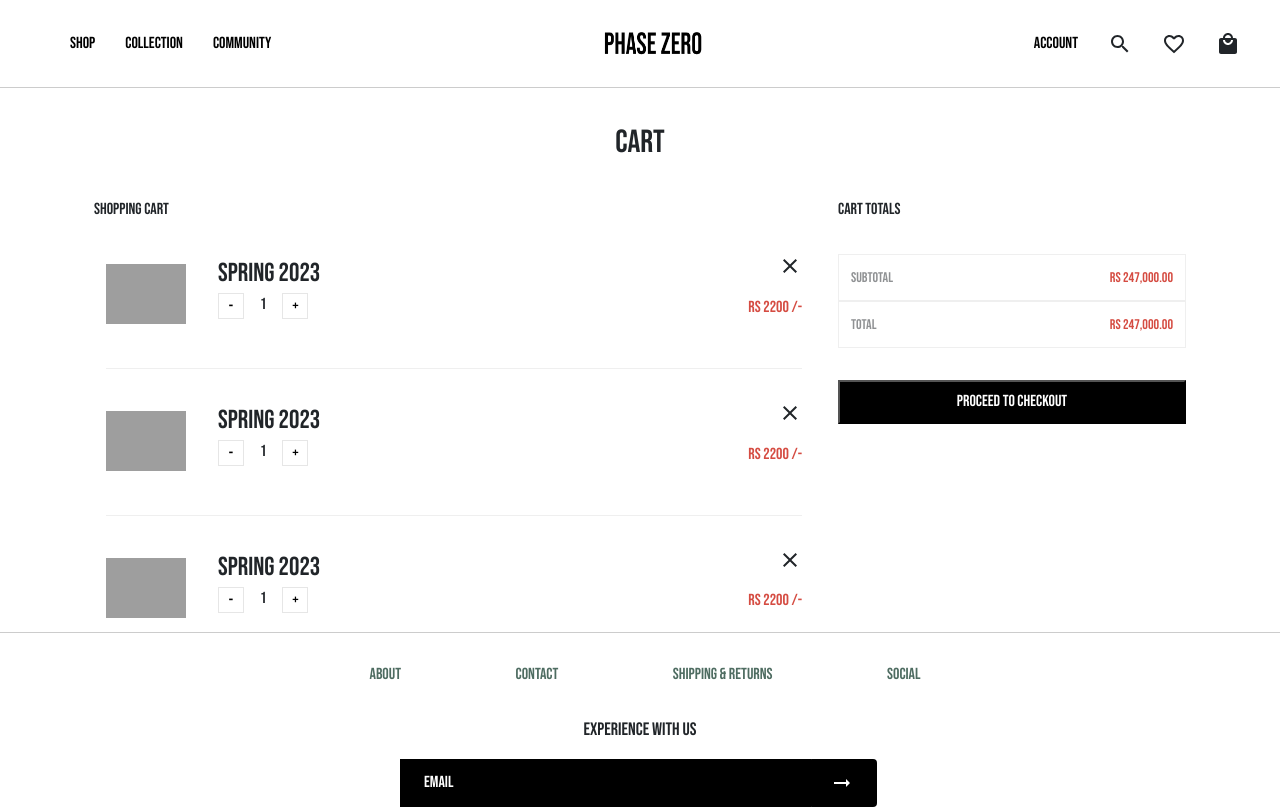
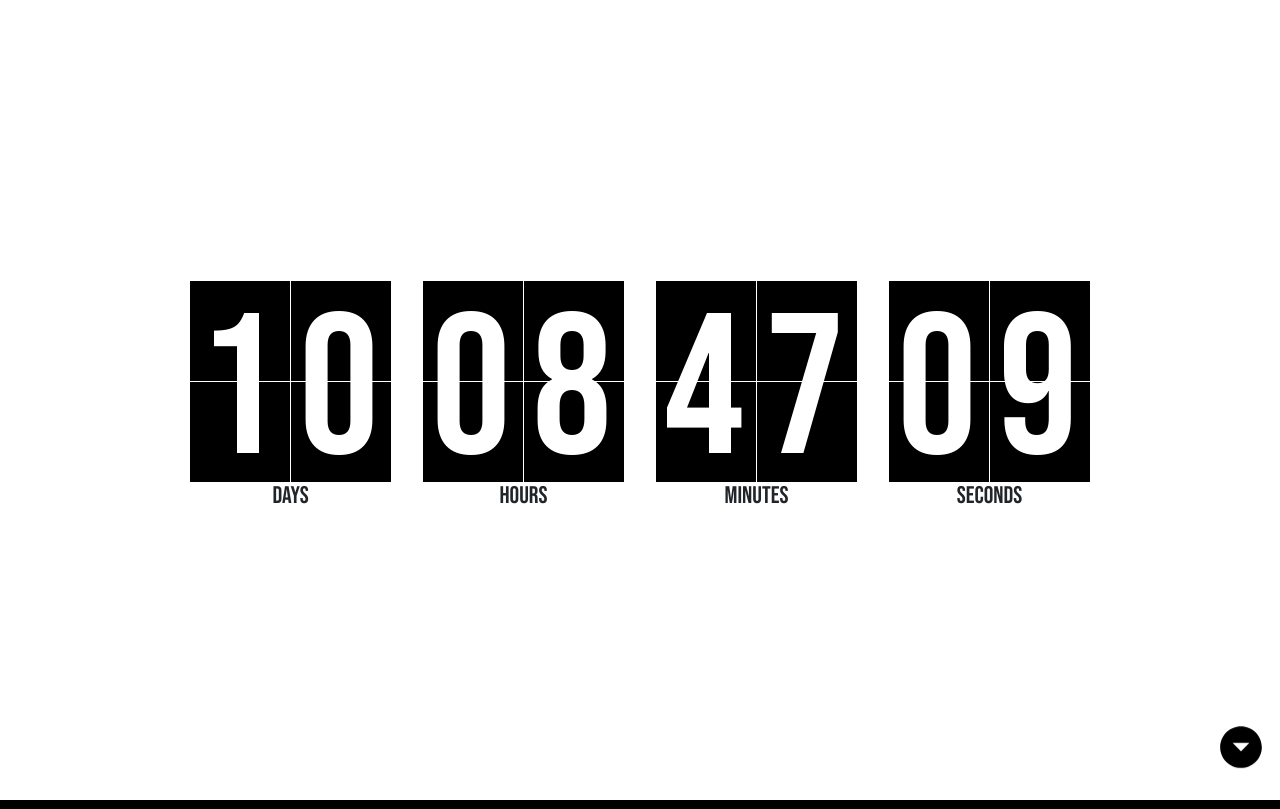
Before and after one commit to mindXcape/phasezero-clothing, a React (Vite) app: page /cart in a window 1280 px wide. Shown: the top 809 px of the page. Built offline with nearby package versions, Linux system fonts and the light colour scheme; grey boxes are pictures that could not be loaded.

Commit message:
development updated

```diff
--- a/src/App.tsx
+++ b/src/App.tsx
@@ -10,20 +10,18 @@ import UnderConstructionPage from './pages/UnderConstruction/UnderConstructionPa
 export default function App() {
   const [bgState, setBgState] = useState<boolean>(false);
   return (
-    // <UnderConstructionPage />
-    <>
-      <Navbar backgroundState={setBgState} />
-      {bgState ? (
-        <div className="background__blur">
-          <div className="background__status">
-            <HomeRoutes />
-          </div>
-        </div>
-      ) : (
-        <HomeRoutes />
-      )}
+    <UnderConstructionPage />
+    // <>
+    //   <Navbar backgroundState={setBgState} />
+    //   {bgState ? (
+    //     <div className="background__blur">
+    //       <HomeRoutes />
+    //     </div>
+    //   ) : (
+    //     <HomeRoutes />
+    //   )}
 
-      <Footer />
-    </>
+    //   <Footer />
+    // </>
   );
 }
--- a/src/components/CountDown/CountDown.tsx
+++ b/src/components/CountDown/CountDown.tsx
@@ -65,6 +65,7 @@ function Countdown({
   }, [targetDate]);
 
   return (
+    <div className="background__video__wrapper">
       <div className="count__down__wrapper">
         <div className="count__down__card__wrapper">
           <div className="count__down__card__content">
@@ -133,6 +134,7 @@ function Countdown({
           </a>
         </div>
       </div>
+    </div>
   );
 }
 
--- a/src/scss/components/countdown/_countDownCard.scss
+++ b/src/scss/components/countdown/_countDownCard.scss
@@ -1,4 +1,6 @@
 @import '../../abstracts/mixins';
+.background__video__wrapper{
+
   .count__down__wrapper {
     padding: 0px 20px;
     display: flex;
@@ -126,6 +128,7 @@
       }
     }
   }
+}
 @keyframes iconAnimation {
   0% {
     transform: translateY(0);
```
Lines whose indentation alone changed are shown as unchanged.
